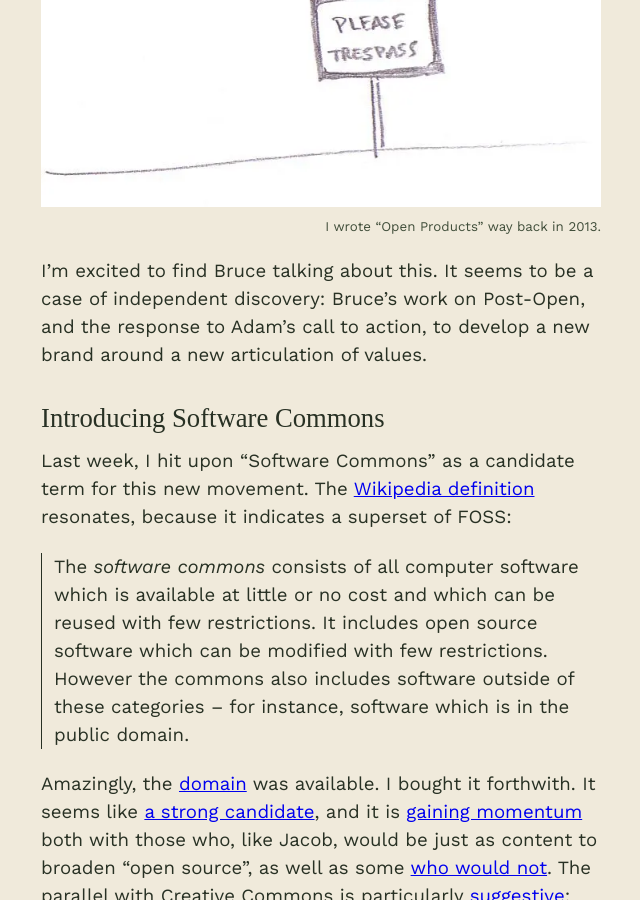
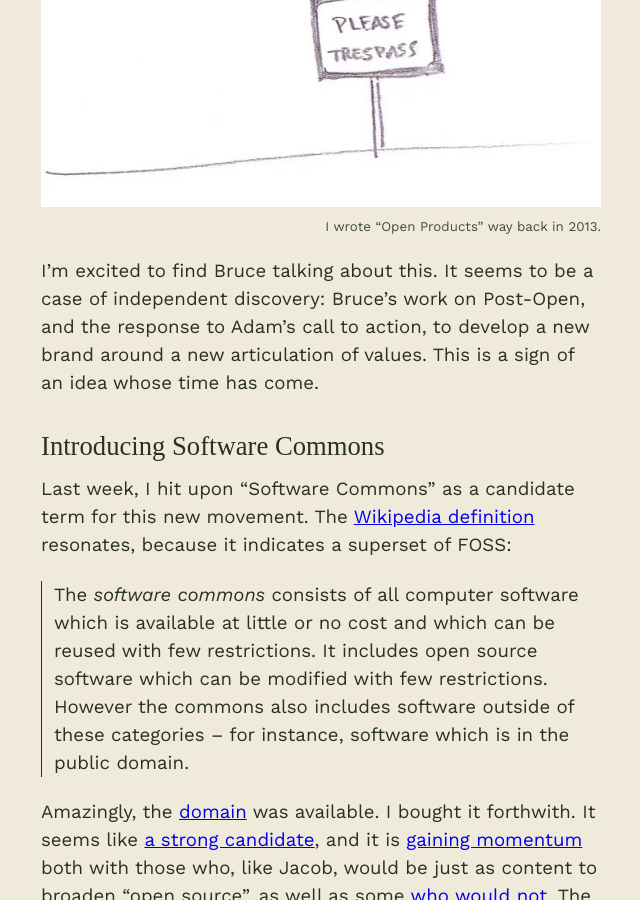
Before and after one commit to chadwhitacre/openpath, a Jekyll site: the page built from _posts/2024-02-22-towards-software-commons.md, in a window 1280 px wide and 900 px high, scrolled down 4260 px. Shown: the whole window, without its empty margins (319-959 px from the left). Built offline with Jekyll 4.4.1, drawn with Linux system fonts in a browser that asks for light colours; some web fonts are replaced; comment, search, counter and statistics services are not loaded.

Commit message:
Tweak, prettier

```diff
--- a/_posts/2024-02-22-towards-software-commons.md
+++ b/_posts/2024-02-22-towards-software-commons.md
@@ -21,7 +21,7 @@
 
 A number of prominent voices are recognizing the need to resolve this tension
 between the limitations inherent in Open Source and the challenge of developer
-sustainability, [starting with](https://opensource.org/blog/a-historic-view-of-the-practice-to-delay-releasing-open-source-software-osis-report) the __Open Source Initiative__ (OSI) itself:
+sustainability, [starting with](https://opensource.org/blog/a-historic-view-of-the-practice-to-delay-releasing-open-source-software-osis-report) the **Open Source Initiative** (OSI) itself:
 
 > Since the early days of the Open Source movement, companies have experimented
 > with finding a balance between granting their users the basic freedoms
@@ -35,7 +35,7 @@
 financial success](https://fossfunders.com/) with the non-commercial
 maintainers in the ecosystem.
 
-Regarding different models of sustainability, __Jacob Kaplan-Moss__, co-founder
+Regarding different models of sustainability, **Jacob Kaplan-Moss**, co-founder
 of Django, recently let loose [a full-throated
 rant](https://jacobian.org/2024/feb/16/paying-maintainers-is-good/):
 
@@ -95,7 +95,7 @@
 
 ### Post-Open
 
-The very author of the Open Source Definition, __Bruce Perens__, is now
+The very author of the Open Source Definition, **Bruce Perens**, is now
 also looking for what comes next. At a recent State of Open keynote, he snarked, "[We
 have a great corporate welfare
 program](https://www.youtube.com/watch?v=suUfS0-p5Yg#t=1m54s)," and talked
@@ -130,6 +130,7 @@
 I'm excited to find Bruce talking about this. It seems to be a case of
 independent discovery: Bruce's work on Post-Open, and the response to Adam's
 call to action, to develop a new brand around a new articulation of values.
+This is a sign of an idea whose time has come.
 
 ## Introducing Software Commons
 
@@ -163,7 +164,7 @@
 to me like the right place to locate the conversation, because the two failure
 modes of a commons are [enclosure](https://en.wikipedia.org/wiki/Enclosure) and
 the [tragedy of the
-commons](https://en.wikipedia.org/wiki/Tragedy_of_the_commons).  In the former,
+commons](https://en.wikipedia.org/wiki/Tragedy_of_the_commons). In the former,
 a small group gains control and excludes others, imposing _too many
 restrictions_. In the latter, a large group overuses the common resource to the
 point of destruction, due to _too few restrictions_. That is, the tension
```
